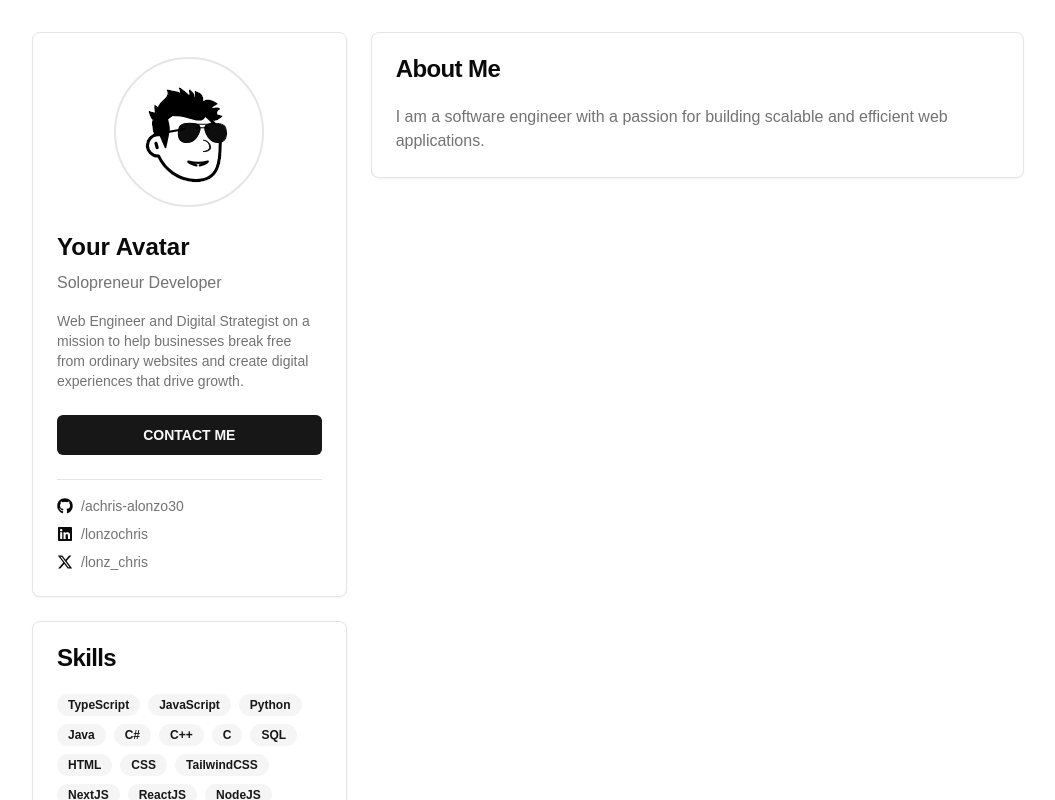
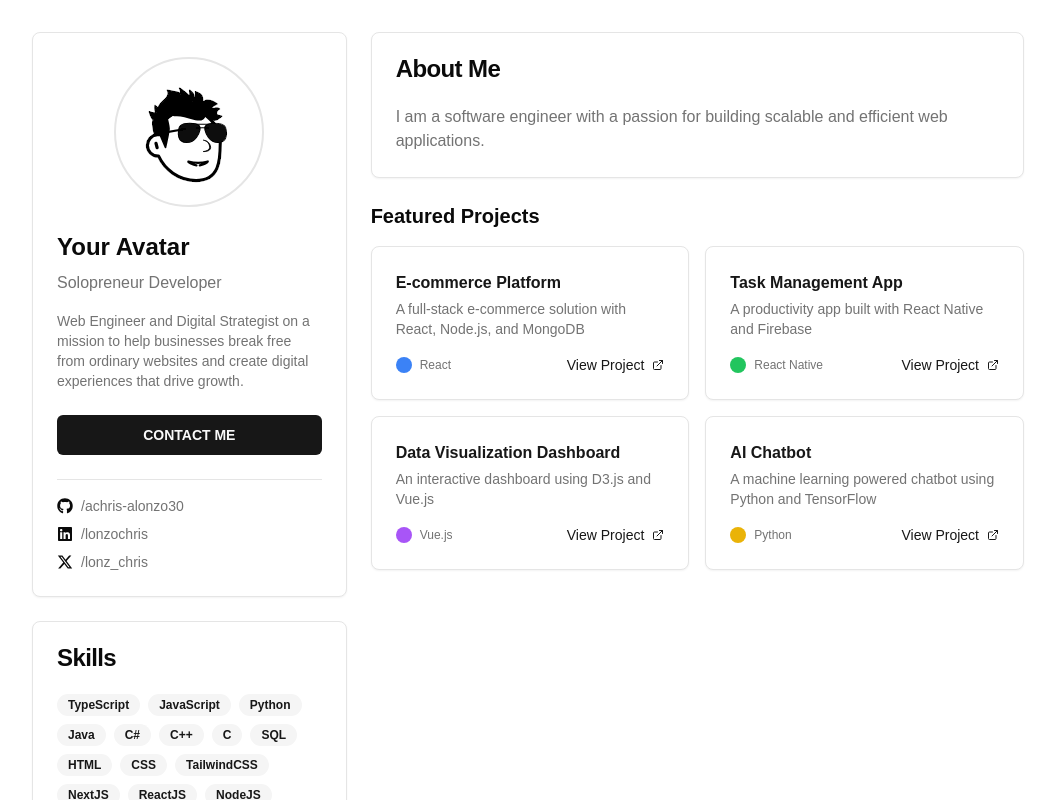
Before and after one commit to vinycxuz/github-portfolio, a Next.js app: page / in a window 1280 px wide. Shown: the top 800 px of the page, without its empty margins (112-1167 px from the left). Built offline with nearby package versions, Linux system fonts and the light colour scheme.

Commit message:
create projects section

```diff
--- a/src/app/page.tsx
+++ b/src/app/page.tsx
@@ -1,5 +1,6 @@
 import { Sidebar } from "@/components/Sidebar";
 import { AboutMe } from "@/components/AboutMe";
+import { Projects } from "@/components/Projects";
 
 export default function Home() {
   return (
@@ -10,7 +11,11 @@ export default function Home() {
           <Sidebar />
           {/* Main Section */}
           <main className="md:col-span-2">
+            {/* About Me Section */}
             <AboutMe />
+            {/* Projects Section */}
+            <Projects />
+            {/* Experience Section */}
           </main>
         </div>
       </div>
--- /dev/null
+++ b/src/components/Projects.tsx
@@ -0,0 +1,89 @@
+import Link from "next/link";
+import { cn } from "@/lib/utils";
+
+import { ExternalLink } from "lucide-react";
+
+import { Card, CardContent } from "@/components/ui/card";
+
+export const projects = [
+    {
+        title: "E-commerce Platform",
+        description: "A full-stack e-commerce solution with React, Node.js, and MongoDB",
+        tech: "React",
+        link: "#",
+    },
+    {
+        title: "Task Management App",
+        description: "A productivity app built with React Native and Firebase",
+        tech: "React Native",
+        link: "#",
+    },
+    {
+        title: "Data Visualization Dashboard",
+        description: "An interactive dashboard using D3.js and Vue.js",
+        tech: "Vue.js",
+        link: "#",
+    },
+    {
+        title: "AI Chatbot",
+        description: "A machine learning powered chatbot using Python and TensorFlow",
+        tech: "Python",
+        link: "#",
+    },
+]
+
+const techColors = {
+    "React": "bg-blue-500",
+    "React Native": "bg-green-500",
+    "Vue.js": "bg-purple-500",
+    "Python": "bg-yellow-500",
+}
+
+export const Projects = () => {
+    return (
+        <>
+            <h2 className="text-xl font-bold mb-4">
+                Featured Projects
+            </h2>
+            <div className="grid grid-cols-1 md:grid-cols-2 gap-4 mb-6">
+                {projects.map((p, i) => (
+                    <Card key={i}>
+                        <CardContent className="pt-6 h-full">
+                            <div className="flex flex-col h-full">
+                                <Link
+                                    href={p.link}
+                                    className="font-semibold text-primary hover:underline"
+                                >
+                                    {p.title}
+                                </Link>
+                                <p className="text-sm text-muted-foreground mt-1 mb-4">
+                                    {p.description}
+                                </p>
+                                <div className="mt-auto flex items-center justify-between">
+                                    <div className="flex items-center space-x-2">
+                                        <div
+                                            className={cn(
+                                                "size-4 rounded-full",
+                                                techColors[p.tech as keyof typeof techColors]
+                                            )}
+                                        />
+                                        <span className="text-xs font-medium text-muted-foreground">
+                                            {p.tech}
+                                        </span>
+                                    </div>
+                                    <Link
+                                        href={p.link}
+                                        className="flex items-center gap-2 text-sm text-primary hover:underline"
+                                    >
+                                        View Project
+                                        <ExternalLink className="inline-block size-3" />
+                                    </Link>
+                                </div>
+                            </div>
+                        </CardContent>
+                    </Card>
+                ))}
+            </div>
+        </>
+    )
+}
```
